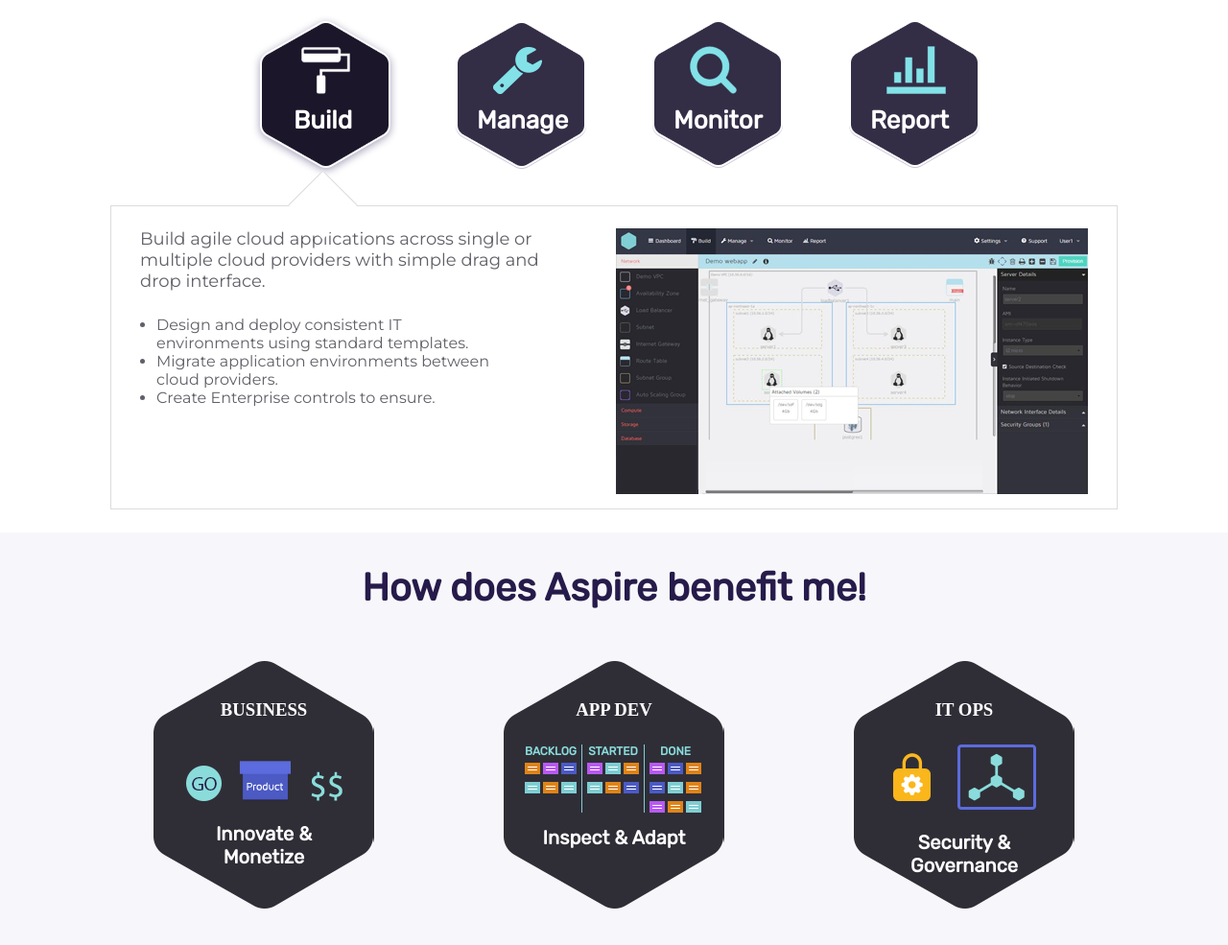
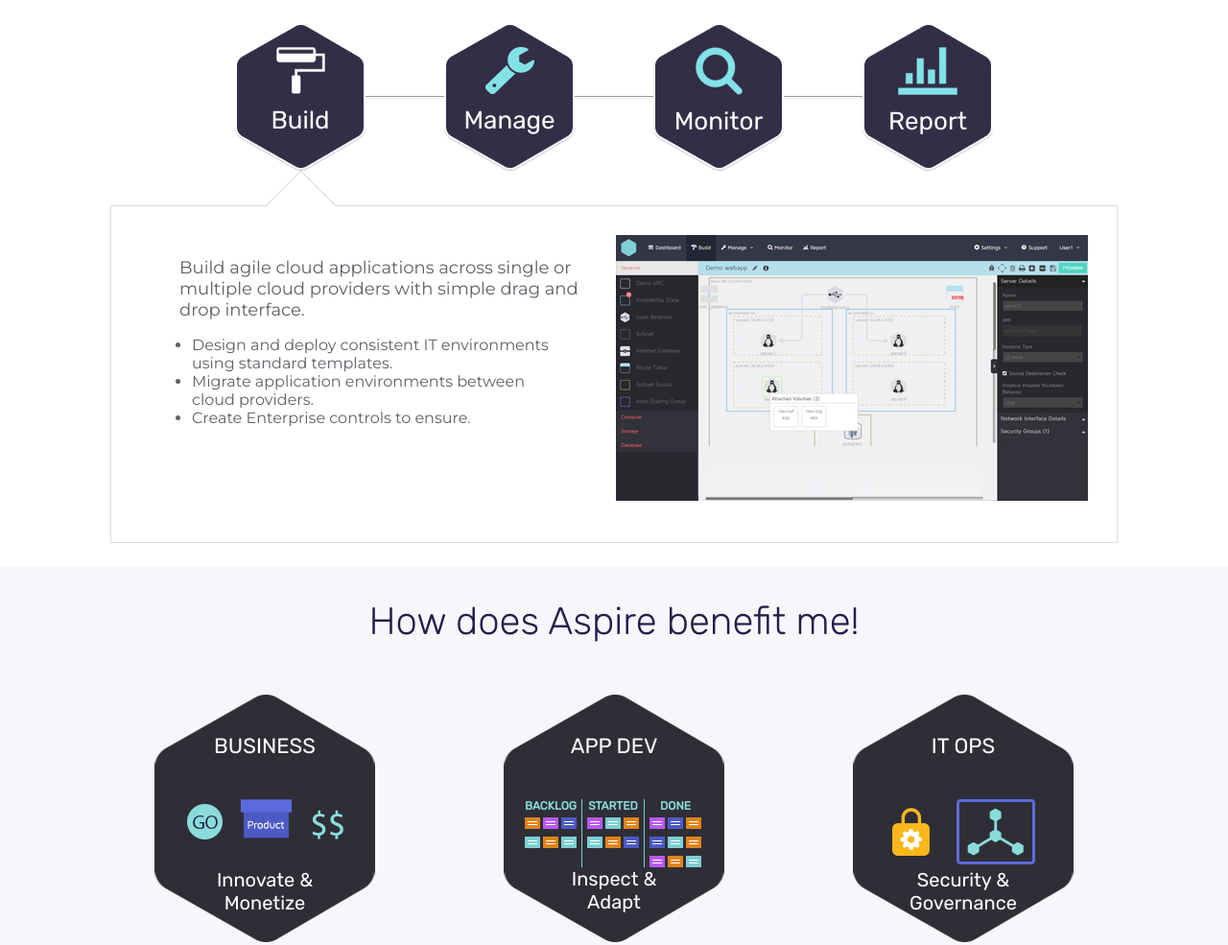
Before and after one commit to sonalalamkane/HTML-Assignment, a plain HTML site: page Project/index.html in a window 1280 px wide. Shown: the part 897-1882 px from the top of the page at 96% size. Drawn offline with Linux system fonts and the light colour scheme.

Commit message:
Changes in the assignment on 18 June

```diff
--- a/Project/CSS/file.css
+++ b/Project/CSS/file.css
@@ -2,6 +2,8 @@ body{
     margin: 0%;
     background-color: white;
 }
+
+/* navigation Bar*/
 
 .maindiv{
     width: 1170px;
@@ -20,12 +22,12 @@ header{
 }
 .nav{
     float: right;
-    padding: 35px 15px;
 }
 
 .nav a{
     padding: 35px 15px;
     color: black;
+    float:left;
     text-decoration: none;
     text-align: center;
     font-size: 16px;
@@ -42,6 +44,8 @@ header{
     background-color: #4DAEB2;
     color: white;
 }
+
+/* Monitor Section */
 
 .first-sec-div1{
     padding-top: 88px;
@@ -75,6 +79,7 @@ header{
     margin-left: 120px;
     margin-bottom: 24px;
     color: #261D4B;
+    font-weight: 300;
 }
 .text2{
     width: 640px;
@@ -88,31 +93,29 @@ header{
 }
 .button{
 	transform: skew(-20deg);
-    border-radius:8px;
+    border-radius: 8px;
     background-color: #82D7DB;
     float: left;
-    margin-left: 480px;
     font-size: 18px;
     text-align: right;
     color: #28282E;
     padding: 15px 21px;
     font-family: 'Montserrat', sans-serif;
-    margin-top: 0px;
+    margin-top: 15px;
     margin-left: 521px;
+    text-decoration: none;
+    font-weight: 400;
 }
 .first-sec-div1 .first-sec-div2 .maindiv .content .button h6{
     transform: skew(20deg);
     margin: 0px 0px;
-/*    font-size: 18px;
-    text-align: right;
-    color: #28282E;
-    padding: 15px 21px;
-    font-family: 'Montserrat', sans-serif;
-    margin-left: 480px;
-    margin-top: 0px;*/
 }
+
+/* Four polygon */
+
 .second_sec_div{
     margin-bottom: 52px;
+    text-align: center;
 }
 .sec2-heading{
     text-align: center;
@@ -121,6 +124,7 @@ header{
     font-size: 40px;
     margin-top: 0px;
     margin-bottom: 0px;
+    font-weight: 300;
 }
 .sec2-content{
     color: #726F7A;
@@ -130,65 +134,49 @@ header{
     font-family: 'Montserrat', sans-serif;
     margin-top: 30px;
 }
+.four_poly{
+    display: inline-block;
+    text-align: center;
+    position: relative;
+}
+hr{
+    position: absolute;
+    color: #C7E3E3;
+    z-index: -1;
+    height: 1px;
+    margin-left: 169px;
+    width: 533px;
+    margin-top: 85px;
+}
 .poly1{
-    background-image: url(../Images/poly1.png);
-    margin-left: 207px;
-    display: inline-block;
+    background-image: url(../Images/poly2.png);
     width: 154px;
     height: 171px;
+    float: left;
+    background-repeat: no-repeat;
+    text-align: center;
+    background-position: center;
+    margin: 0px 32px;
 }
-.poly1_img{
-    padding-top: 34px;
-    padding-left: 52px;
+.poly1:hover{
+    background-image: url(../Images/poly1.png);
 }
+
 .poly1_text{
     color: white;
-    text-align: left;
     font-family: 'Rubik', sans-serif;
     font-size: 26px;
-    padding-left: 44px;
+    margin: 0px;
     padding-top: 12px;
-    margin-top: 0px;
-    margin-bottom: 0px;
+    font-weight: 500;
 }
-.poly2{
-    background-image: url(../Images/poly2.png);
-    margin-left: 55px;
-    display: inline-block;
-    width: 136px;
-    height: 154px;
+
+.poly_img{
+    padding-top: 34px;
 }
-.poly3{
-    background-image: url(../Images/poly3.png);
-    margin-left: 65px;
-    display: inline-block;
-    width: 136px;
-    height: 154px;
-}
-.poly4{
-    background-image: url(../Images/poly4.png);
-    margin-left: 65px;
-    display: inline-block;
-    width: 136px;
-    height: 154px;
-}
-.poly_img{
-    padding-top: 27px;
-    padding-left: 39px;
-}
-.img_text{
-    color: white;
-    text-align: left;
-    font-family: 'Rubik', sans-serif;
-    font-size: 26px;
-    margin-left: 22px;
-    margin-top: 12px;
-}
+
 .screen_shot{
     float: right;
-    margin-top: 23px;
-    margin-right: 30px;
-    margin-bottom: 30px;
 }
 .screen_shot_div{
     margin-left:60px;
@@ -196,7 +184,7 @@ header{
     border: 1px solid #DCDCDC;
     position: relative;
     top: 28px;
-    margin-bottom: 52px;
+    padding:30px;
 }
 .screen_shot_div::before{
     position: absolute;
@@ -208,7 +196,7 @@ header{
     border-right:0px solid #DCDCDC;
     top: 319px;
     left:220px;
-    margin-left: -25px;
+    margin-left: -48px;
     content:"";
     margin-top: -346px;
     transform: rotate(45deg);
@@ -228,17 +216,19 @@ header{
 .top_para p{
     margin: 0px 0px;
 }
-.bottom_content{
+.bottom_content ul{
     width: 388px;
     color: #615F67;
     font-size: 16px;
     display: inline-block;
     font-family: 'Montserrat', sans-serif;
     text-align: left;
-    margin-left: 7px;
     margin-bottom: 90px;
-    margin-top: 9px;
+    padding: 0px;
 }
+
+/* Three Polygon */
+
 .third_section{
     background-color: #F7F7FB;
     text-align: center;
@@ -265,29 +255,27 @@ header{
     padding-top: 34px;
     margin-bottom: 53px;
     margin-top: 0px;
+    font-weight: 300;
 }
 .third_sec_poly{
     display: inline-block;
     margin-bottom: 66px;
+    text-align: center;
 }
 .poly5{
     background-image: url(../Images/poly5.png);
     width: 230px;
     height: 258px;
     float: left;
-    margin-right: 135px;
+    margin: 0px 67px;
+    text-align: center;
+    background-position: center;
 }
 .poly5_img2{
     margin-left: 14px;
     margin-right: 17px;
 }
-.poly6{
-    background-image: url(../Images/poly6.png);
-    width: 230px;
-    height: 258px;
-    float: left;
-    margin-right: 135px;
-}
+
 .poly6_inner_headings{
     color: #8ADCDB;
     font-size: 12px;
@@ -307,18 +295,12 @@ header{
     padding-bottom: 20px;
     border-right: 1px solid #7ECED2;
     border-left: 1px solid #7ECED2;
-    margin-bottom: 14px;
 }
 .poly6_img3{
     float: left;
     padding-left: 5px;
 }
-.poly7{
-    background-image: url(../Images/poly7.png);
-    width: 230px;
-    height: 258px;
-    float: left;
-}
+
 .poly7_img1{
     margin-right: 24px;
     margin-bottom: 9px;
@@ -328,22 +310,38 @@ header{
     margin-top: 40px;
     text-align: center;
     margin-bottom: 42px;
+    font-size: 22px;
+    font-family: 'Rubik', sans-serif;
+    font-weight: 500;
 }
-.third_sec_heading2-3{
+/*.third_sec_heading2-3{
     margin-bottom: 25px;
     color: #FFFFFF;
     margin-top: 40px;
     text-align: center;
-}
+}*/
 .third_sec_text{
     color: white;
     font-family: 'Rubik', sans-serif;
     font-size: 20px;
-    margin-left: 32px;
     width: 166px;
-    height: 77px;
-    margin-top: 18px;
+    display: inline-block;
+    font-weight: 500;
+    margin: 0px;
+    padding-top: 26px;
 }
+.third_sec_text1{
+    color: white;
+    font-family: 'Rubik', sans-serif;
+    font-size: 20px;
+    width: 166px;
+    display: inline-block;
+    font-weight: 500;
+    margin: 0px;
+}
+
+/* Video Section */
+
 .video_section{
     text-align: center;
     margin-bottom: 31px;
@@ -354,6 +352,9 @@ header{
     font-family: 'Rubik', sans-serif;
     text-align: center;
 }
+
+/* Footer */
+
 footer{
     background-color: #2A2735;
     padding: 30px 0px;
--- a/Project/index.html
+++ b/Project/index.html
@@ -31,7 +31,7 @@
                             <img src="./Images/screen.png" alt="Image not found">
                             <h1 class="text1">Agile Cloud Management made Simple</h1>
                             <p class="text2">Lorem ipsum dolor sit amet, consectetur adipiscing elit. Aenean vitae turpis et neque semper facilisis ut accumsan arcu. Sed pretium, orci eget tempor aliquam, velit mauris rhoncus urna.<br></p>
-                            <a class="button" href=""><h6>Schedule a Demo</h6></a>
+                            <a class="button" href="#"><h6>Schedule a Demo</h6></a>
                         </div>
                 </div>
             </div>
@@ -45,25 +45,31 @@
 
                 <p class="sec2-content">Lorem ipsum dolor sit amet, consectetur adipisicing elit, sed do eiusmod tempor incididunt ut labore et dolore magna aliqua. Ut exercitation ullamco laboris nisi ut aliquip ex ea commodo consequat.<br> Duis aute irure dolor in reprehenderit in voluptate velit esse cillum dolore eu fugiat nulla pariatur. Excepteur sint occaecat cupidatat non proident, sunt in culpa qui officia deserunt mollit anim id est laborum. Sed ut perspiciatis unde omnis iste natus error sit voluptatem accusantium doloremque laudantium, totam rem aperiam.</p>
 
+                <div class="four_poly">
+
                     <div class="poly1">
-                    <img class="poly1_img" src="./Images/poly1_img.png" alt="Image not found">
+                        <img class="poly_img" src="./Images/poly1_img.png" alt="Image not found">
                         <h4 class="poly1_text">Build</h4>
                     </div>
 
-                <div class="poly2">
+                    <div class="poly1">
                         <img class="poly_img" src="./Images/poly2_img.png" alt="Image not found">
-                    <h4 class="img_text">Manage</h4>
+                        <h4 class="poly1_text">Manage</h4>
                     </div>
 
-                <div class="poly3">
+                    <div class="poly1">
                         <img class="poly_img" src="./Images/poly3_img.png" alt="Image not found">
-                    <h4 class="img_text">Monitor</h4>
+                        <h4 class="poly1_text">Monitor</h4>
                     </div>
 
-                <div class="poly4">
+                    <div class="poly1">
                         <img class="poly_img" src="./Images/poly4_img.png" alt="Image not found">
-                    <h4 class="img_text">Report</h4>
+                        <h4 class="poly1_text">Report</h4>
                     </div>
+
+                    <hr>
+                </div>
+
 
                 <div class="screen_shot_div">
                     <img class="screen_shot" src="./Images/screen_shot.png" alt="Image not found">
@@ -79,7 +85,6 @@
                         </ul>
                     </div>
                 </div>
-
             </div>
         </div>
 
@@ -90,6 +95,7 @@
                 <h5>How does Aspire benefit me!</h5>
 
                 <div class="third_sec_poly">
+
                     <div class="poly5">
                         <h3 class="third_sec_heading1">BUSINESS</h3>
 
@@ -97,11 +103,11 @@
                         <img class="poly5_img2" src="./Images/poly5_img2.png" alt="Image not found">
                         <img src="./Images/poly5_img3.png" alt="Image not found">
 
-                        <h4 class="third_sec_text">Innovate & Monetize</h4>
+                        <h4 class="third_sec_text">Innovate & <br> Monetize</h4>
                     </div>
 
-                    <div class="poly6">
-                        <h3 class="third_sec_heading2-3">APP DEV</h3>
+                    <div class="poly5">
+                        <h3 class="third_sec_heading1">APP DEV</h3>
 
                         <div class="poly6_img1">
                             <h6 class="poly6_inner_headings">BACKLOG</h6>
@@ -118,14 +124,14 @@
                             <img src="./Images/poly6_img3.png" alt="Image not found">
                         </div>
 
-                        <h4 class="third_sec_text">Inspect & Adapt</h4>
+                        <h4 class="third_sec_text1">Inspect &<br> Adapt</h4>
                     </div>
 
-                    <div class="poly7">
-                        <h3 class="third_sec_heading2-3">IT OPS</h3>
+                    <div class="poly5">
+                        <h3 class="third_sec_heading1">IT OPS</h3>
                         <img class="poly7_img1" src="./Images/poly7_img1.png" alt="Image not found">
                         <img src="./Images/poly7_img2.png" alt="Image not found">
-                        <h4 class="third_sec_text">Security & Governance</h4>
+                        <h4 class="third_sec_text1">Security &<br> Governance</h4>
                     </div>
                 </div>
             </div>
```
Lines whose indentation alone changed are shown as unchanged.
